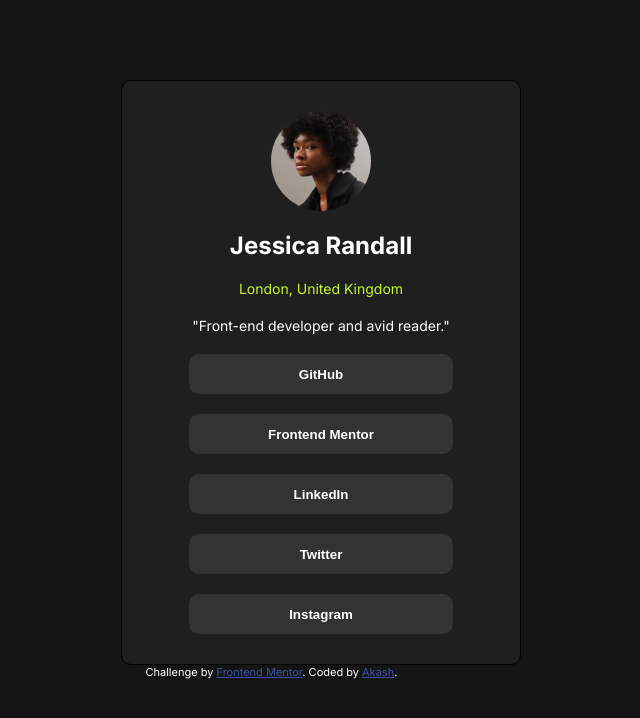
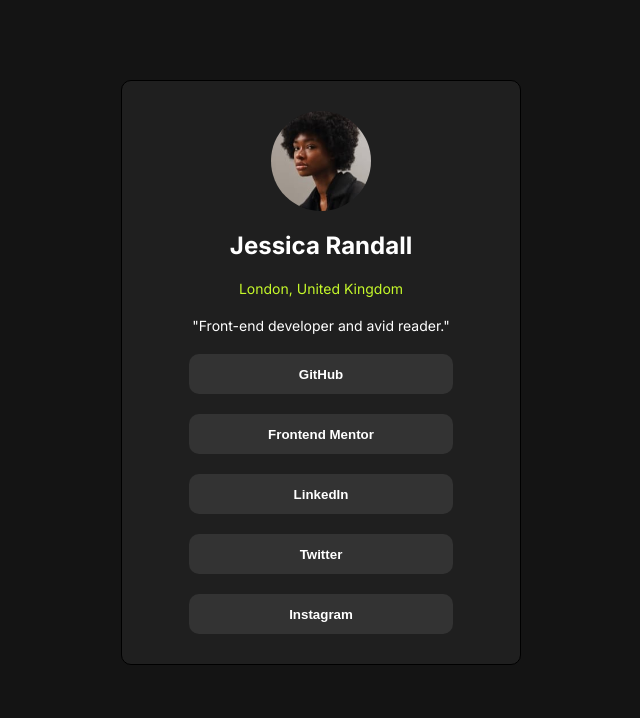
Before and after one commit to akashbabr/netlifyworks, a plain HTML site: page index.html in a window 1280 px wide. Shown: the whole page, without its empty margins (391-1031 px from the left). Drawn offline with Linux system fonts and the light colour scheme.

Commit message:
initial commit

```diff
--- a/index.html
+++ b/index.html
@@ -10,12 +10,6 @@
 <link href="https://fonts.googleapis.com/css2?family=Inter:ital,opsz,wght@0,14..32,100..900;1,14..32,100..900&display=swap" rel="stylesheet">
   <title>Frontend Mentor | Social links profile</title>
 
-  <!-- Feel free to remove these styles or customise in your own stylesheet 👍 -->
-  <style>
-    .attribution { font-size: 11px; text-align: center; }
-    .attribution a { color: hsl(228, 45%, 44%); }
-
-  </style>
 </head>
 <body>
   <div class="container">
@@ -30,10 +24,5 @@
  <button>Twitter</button>
  <button>Instagram</button>
   </div>
-
-  <div class="attribution">
-    Challenge by <a href="https://www.frontendmentor.io?ref=challenge" target="_blank">Frontend Mentor</a>.
-    Coded by <a href="#">Akash</a>.
-  </div>
 </body>
 </html>
--- a/style.css
+++ b/style.css
@@ -49,9 +49,6 @@ button{
    color: white;
    font-weight: bold;
 }
-.attribution{
-   margin-left: 15%;
-   color: white;
-   font-size: medium;
-   text-decoration: none;
+.div{
+    text-align: center;
 }
```
